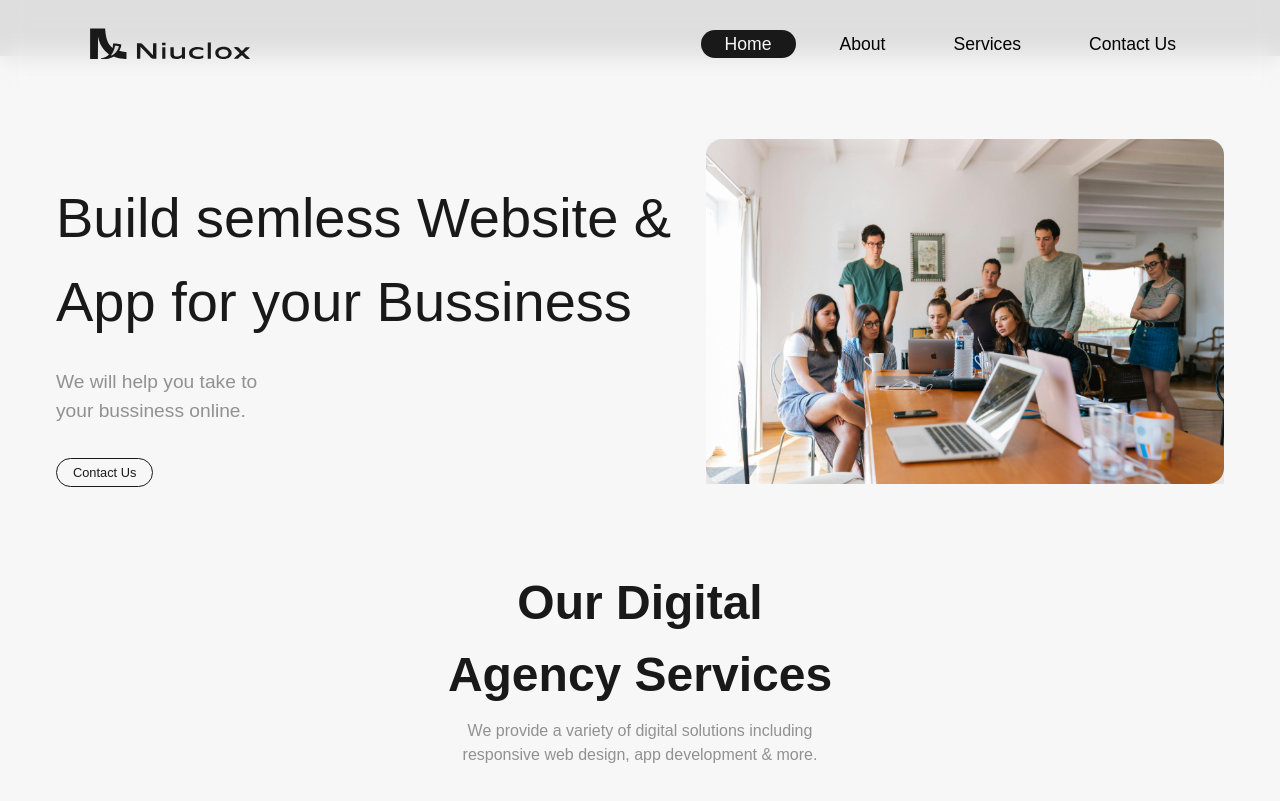
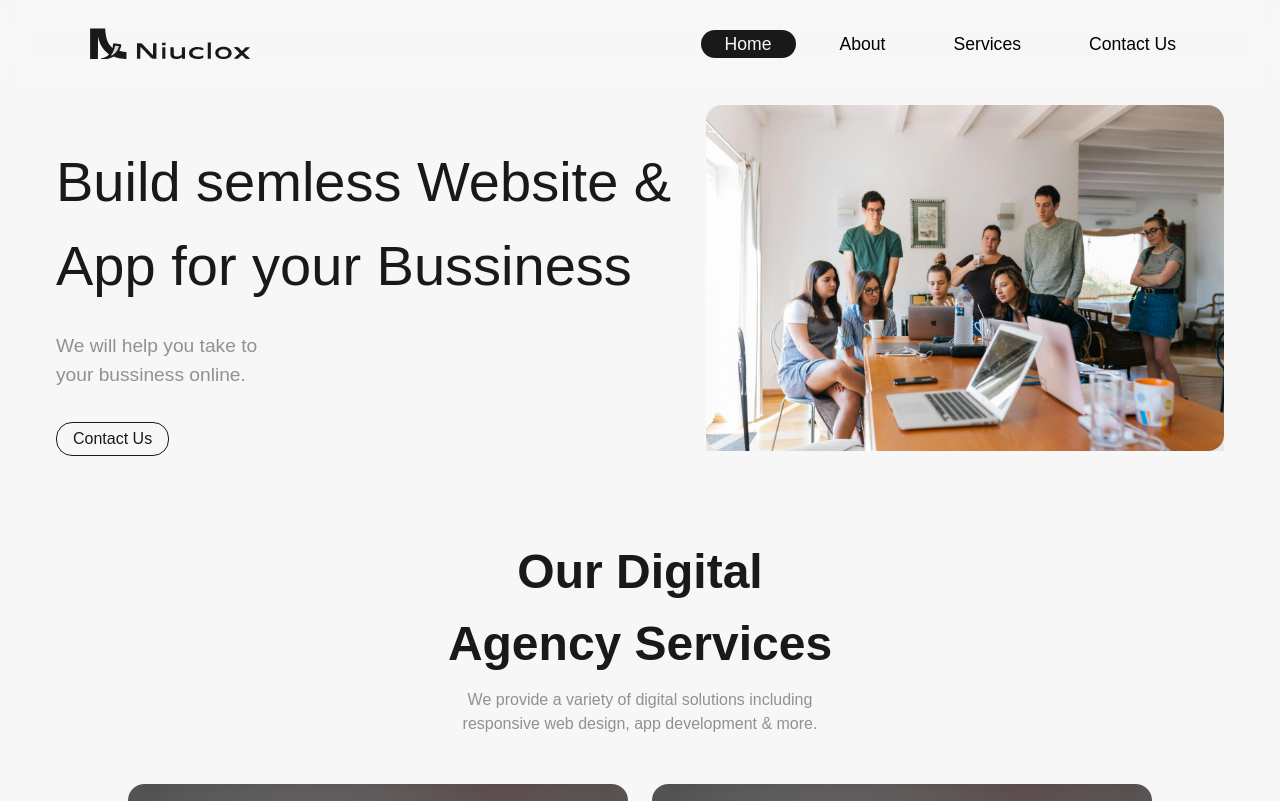
Before and after one commit to devbeda/Niuclox, a React (Vite) app in the folder Frontend/: page / in a window 1280 px wide. Shown: the top 801 px of the page. Built offline with nearby package versions, Linux system fonts and the light colour scheme.

Commit message:
update0.1

```diff
--- a/Frontend/src/components/atoms/BtnCmp.jsx
+++ b/Frontend/src/components/atoms/BtnCmp.jsx
@@ -4,7 +4,7 @@ import { NavLink } from 'react-router-dom'
 function BtnCmp({title, nav}) {
   return (
     <NavLink to={nav} className='hover:bg-niucloxBlack text-niucloxWhite rounded-2xl group duration-300 cursor-pointer '>
-        <div className='px-4 py-1 border-1 text-[0.8rem] border-niucloxBlack rounded-2xl text-niucloxBlack group-hover:order-none group-hover:text-niucloxWhite duration-300'>
+        <div className='px-4 py-1 border-1 text-[0.8rem] sm:text-[0.9rem] md:text-[1rem] border-niucloxBlack rounded-2xl text-niucloxBlack group-hover:order-none group-hover:text-niucloxWhite duration-300'>
             {title}
         </div>
     </NavLink>
--- a/Frontend/src/pages/Home.jsx
+++ b/Frontend/src/pages/Home.jsx
@@ -64,10 +64,10 @@ function Home() {
   };
 
   return (
-    <div className=" text-niucloxBlack font-niucloxPrimary overflow-y-hidden py-14  ">
+    <div className=" text-niucloxBlack font-niucloxPrimary overflow-y-hidden   ">
       {/* HERO SECTION */}
-      <div className=" bg-niucloxLightWhite  flex flex-col-reverse sm:flex-row  items-center sm:h-auto h-[85vh] justify-between md:px-14 px-7 pt-[80px]  ">
-        <div className="mt-10 ">
+      <div className=" bg-niucloxLightWhite  flex flex-col-reverse sm:flex-row  items-center sm:h-auto h-[85vh] sm:justify-between justify-evenly md:px-14 px-7  md:pt-[100px] sm:pt-[80px]  ">
+        <div className="md:mt-10 mt-0 ">
           <div>
             <motion.h1
               initial={{ opacity: 0, y: 10 }}
```
